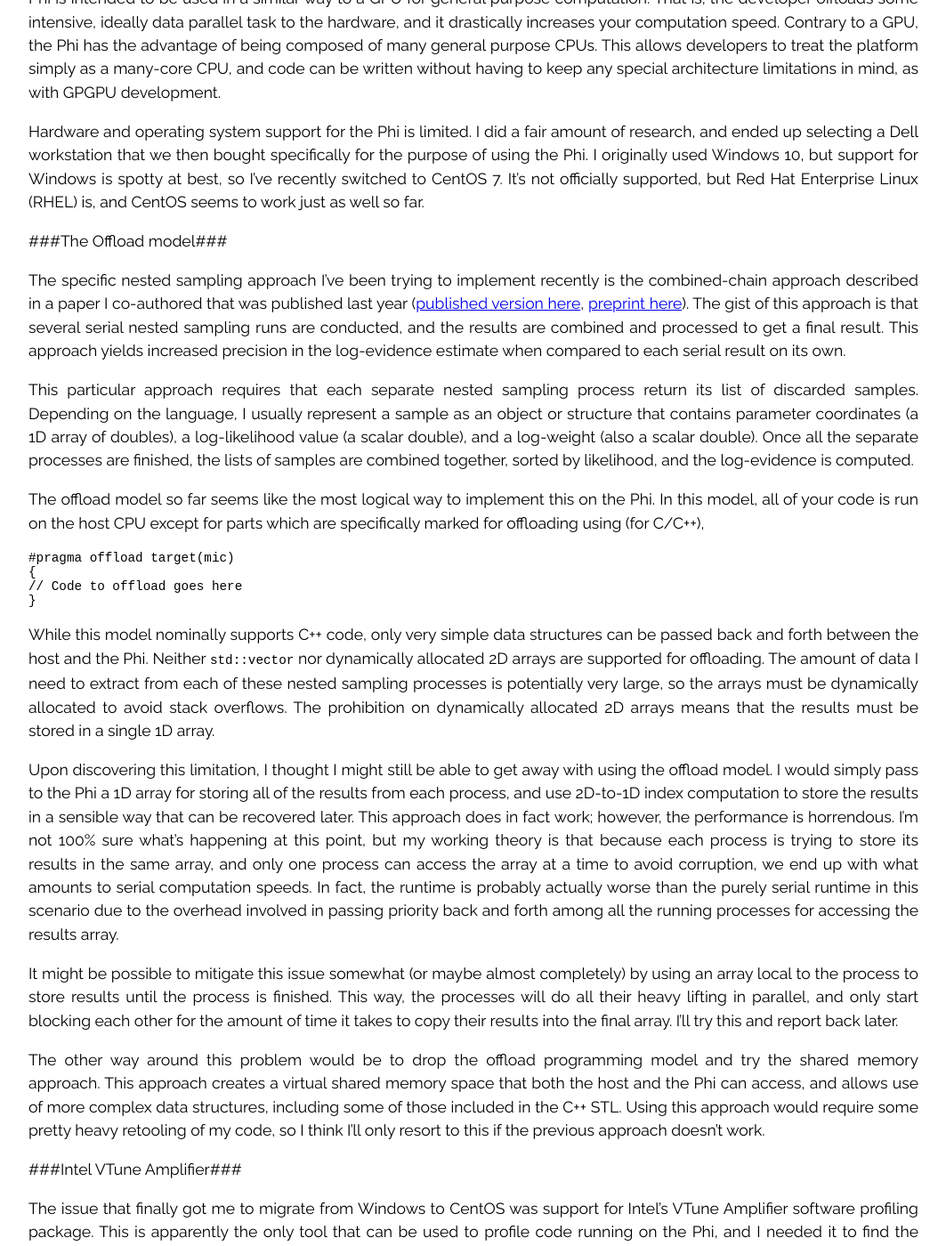
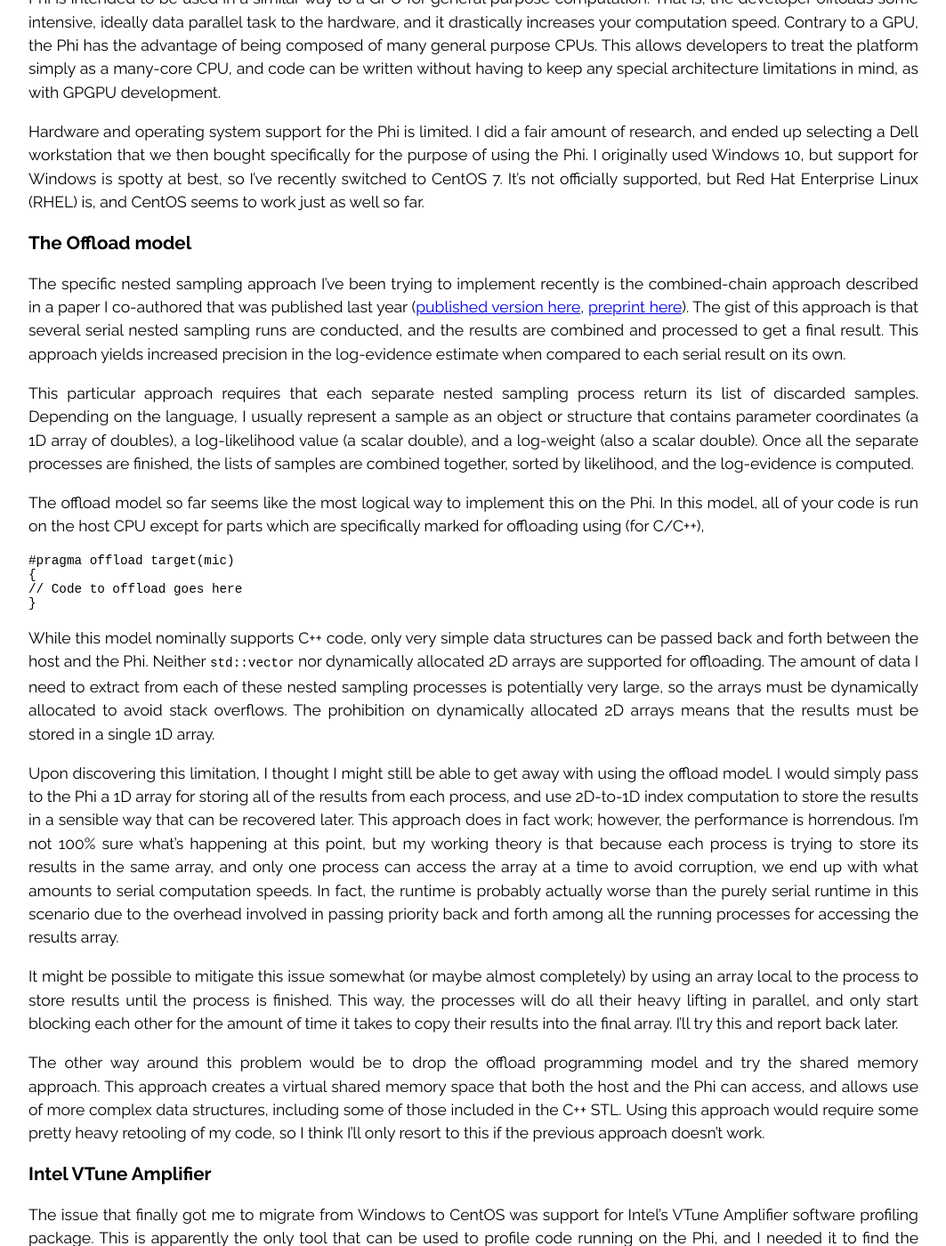
Before and after one commit to rwhender/rwhender.github.io, a Jekyll site: the page built from _posts/2018-05-01-parallel-model-comparison-xeon-phi.markdown, in a window 1280 px wide and 1400 px high, scrolled down 588 px. Shown: the whole window at 89% size, without its empty margins (108-1171 px from the left). Built offline with Jekyll 4.4.1, drawn with Linux system fonts in a browser that asks for light colours.

Commit message:
Trying to fix headers on github sites

```diff
--- a/_posts/2018-05-01-parallel-model-comparison-xeon-phi.markdown
+++ b/_posts/2018-05-01-parallel-model-comparison-xeon-phi.markdown
@@ -18,7 +18,7 @@
 
 Hardware and operating system support for the Phi is limited. I did a fair amount of research, and ended up selecting a Dell workstation that we then bought specifically for the purpose of using the Phi. I originally used Windows 10, but support for Windows is spotty at best, so I’ve recently switched to CentOS 7. It’s not officially supported, but Red Hat Enterprise Linux (RHEL) is, and CentOS seems to work just as well so far.
 
-###The Offload model###
+### The Offload model
 
 The specific nested sampling approach I’ve been trying to implement recently is the combined-chain approach described in a paper I co-authored that was published last year ([published version here](https://doi.org/10.1016/j.dsp.2017.07.021), [preprint here]({{'/pdfs/henderson goggans cao parallel nested sampling elsevier dsp.pdf' | prepend: site.baseurl }})). The gist of this approach is that several serial nested sampling runs are conducted, and the results are combined and processed to get a final result. This approach yields increased precision in the log-evidence estimate when compared to each serial result on its own.
 
@@ -41,7 +41,7 @@
 
 The other way around this problem would be to drop the offload programming model and try the shared memory approach. This approach creates a virtual shared memory space that both the host and the Phi can access, and allows use of more complex data structures, including some of those included in the C++ STL. Using this approach would require some pretty heavy retooling of my code, so I think I’ll only resort to this if the previous approach doesn’t work.
 
-###Intel VTune Amplifier###
+### Intel VTune Amplifier
 
 The issue that finally got me to migrate from Windows to CentOS was support for Intel’s VTune Amplifier software profiling package. This is apparently the only tool that can be used to profile code running on the Phi, and I needed it to find the slow-down mentioned in the previous section. After trying everything I could think to try (and to google), I just could not get Amplifier to communicate with the Phi on Windows. After moving everything over to CentOS, Amplifier works just fine, and I was able to more easily diagnose the performance issue in my code. Perhaps others have had more luck getting Amplifier to run on Windows with the Phi; if so, I’d love to hear about it!
 
```
